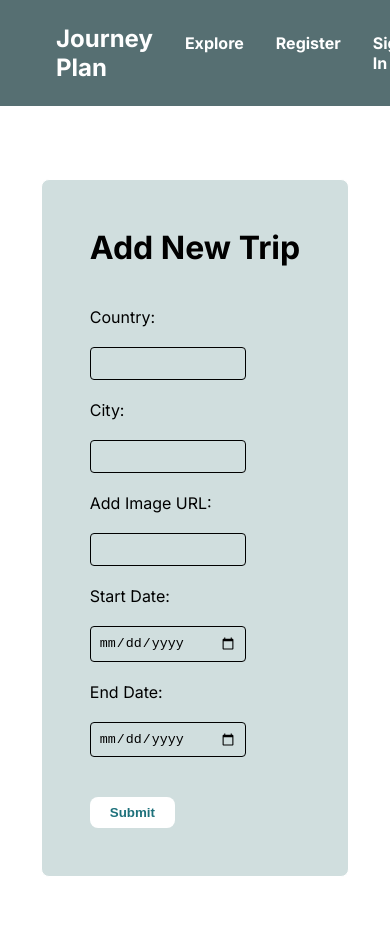
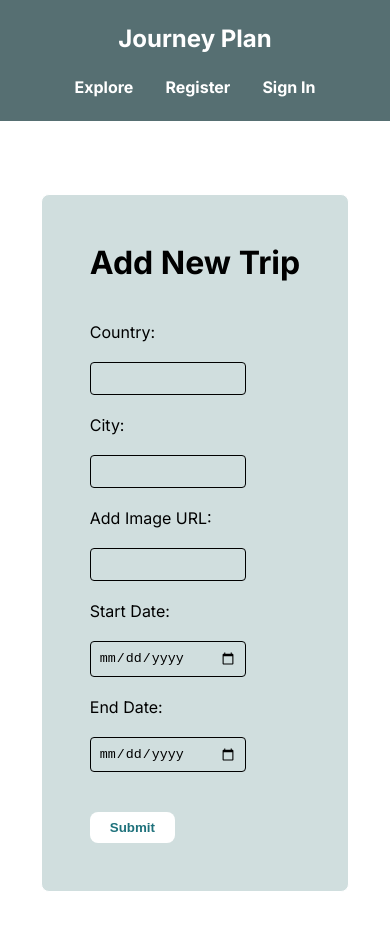
Before and after one commit to daliaahmed257/Plan-Voyage, a React (Vite) app: page /mytrips/addtrip in a window 390 px wide. Shown: the top 930 px of the page. Built offline with nearby package versions, Linux system fonts and the light colour scheme; no server answers; the HTML template or start-up script is replaced by a standard one.

Commit message:
responsive header and explore update

```diff
--- a/index.html
+++ b/index.html
@@ -1,17 +1,23 @@
 <!doctype html>
 <html lang="en">
+
 <head>
   <meta charset="UTF-8" />
   <meta name="viewport" content="width=device-width, initial-scale=1.0" />
   <link rel="stylesheet" href="https://fonts.googleapis.com/icon?family=Material+Icons">
-    <link rel="stylesheet" href="https://fonts.googleapis.com/css2?family=Material+Symbols+Outlined:opsz,wght,FILL,GRAD@20..48,100..700,0..1,-50..200" />
+  <link rel="stylesheet"
+    href="https://fonts.googleapis.com/css2?family=Material+Symbols+Outlined:opsz,wght,FILL,GRAD@20..48,100..700,0..1,-50..200" />
+  <!-- <link rel="stylesheet" href="https://cdnjs.cloudflare.com/ajax/libs/materialize/1.0.0/css/materialize.min.css"> -->
   <link rel="preconnect" href="https://fonts.googleapis.com">
   <link rel="preconnect" href="https://fonts.gstatic.com" crossorigin>
   <link href="https://fonts.googleapis.com/css2?family=Inter:wght@100..900&display=swap" rel="stylesheet">
+  <!-- <script defer src="https://cdnjs.cloudflare.com/ajax/libs/materialize/1.0.0/js/materialize.min.js"></script> -->
   <title>Journey Plan</title>
 </head>
+
 <body>
   <div id="root"></div>
   <script type="module" src="/src/main.jsx"></script>
 </body>
+
 </html>
--- a/src/App.css
+++ b/src/App.css
@@ -45,6 +45,14 @@ header {
   background-color: #566F72;
   color: white;
   padding: 24px 56px;
+  flex-wrap: wrap;
+}
+
+@media screen and (max-width: 540px) {
+  header {
+    justify-content: center;
+    gap: 24px;
+  }
 }
 
 .nav-items {
@@ -134,6 +142,7 @@ header {
 @media (max-width: 690px) {
   .cards-grid {
     grid-template-columns: 1fr;
+    justify-items: center;
   }
   .card {
     width: 200px;
@@ -491,3 +500,11 @@ li {
   align-items: center;
   color: black;
 }
+
+/* explore */
+
+@media screen and (max-width: 691px) {
+  .cards-grid-explore {
+
+  }
+}
--- a/src/components/Explore.jsx
+++ b/src/components/Explore.jsx
@@ -20,11 +20,11 @@ const Explore = ({ user }) => {
             <Hero user={user}/>
             <br />
             <div className="container">
-                <div>
+                <div className="list">
                     <h2 className="page-title">Explore New Places to Visit</h2>
                     <br />
                     <br />
-                    <div className="cards-grid">
+                    <div className="cards-grid cards-grid-explore">
                         {places.map(place => (
                             <div className="card" key={place._id}>
                                 <Link to={`/explore/${place._id}`}>
```
Lines whose indentation alone changed are shown as unchanged.
